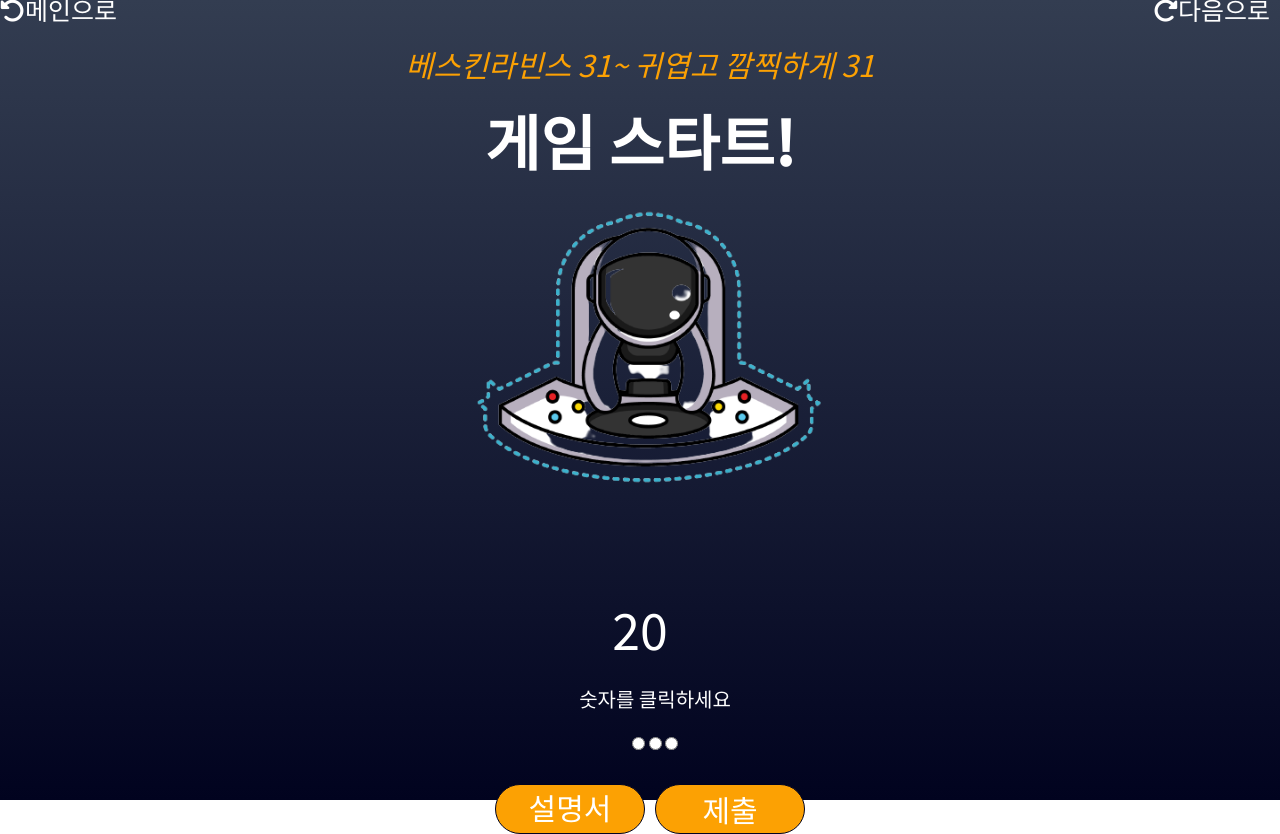
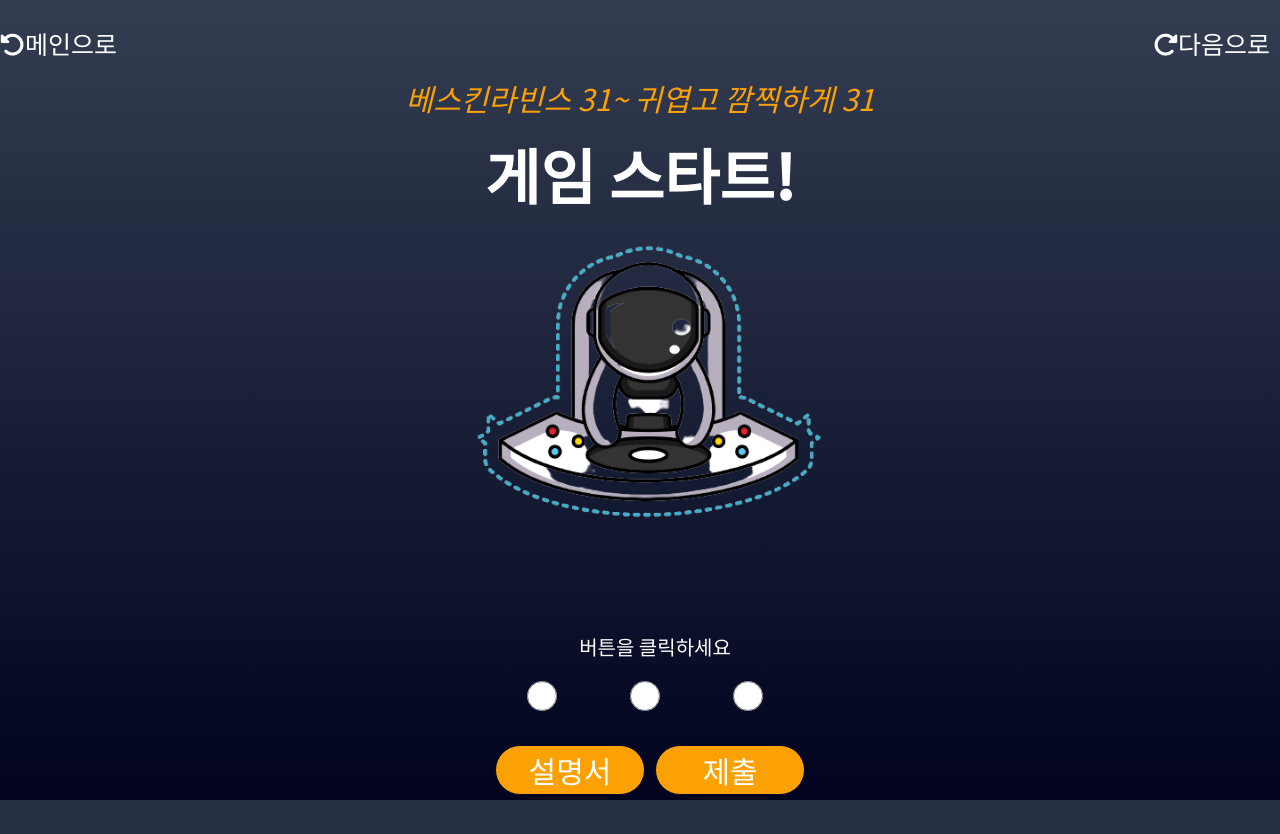
Before and after one commit to sixteamha/6toyProject, a Flask app: template templates/baskin/gamestart/start.html in a window 1280 px wide. After the commit the page ends 800 px from the top, so only its background shows below. Run offline with Flask 3, Linux system fonts and the light colour scheme; the template is opened without the code that fills it, so the values that code supplies are empty; some libraries are stand-ins or nearby versions; some web fonts are replaced.

Commit message:
6월 9일 게임 완료

```diff
--- a/templates/baskin/end/fail.css
+++ b/templates/baskin/end/fail.css
@@ -31,6 +31,12 @@
  text-align: center;
  align-items: center;
 }
+.failwrap>.fails>.fail>.failuser {
+ color: #fca903;
+ font-size:30px;
+ font-weight:600;
+ margin-top:10px;
+}
 
 .failwrap>.fails>.fail>p{font-size:20px;}
 .failwrap>.fails>.fail>h4 {
--- a/templates/baskin/end/fail.html
+++ b/templates/baskin/end/fail.html
@@ -15,7 +15,7 @@
         <div class="fail">
           <p>마지막 숫자를 입력하셨습니다.</p>
           <h4>다음 기회에 참여해주세요!</h4>
-          <div id="failuser"></div>
+          <div id="failuser"class="failuser"></div>
         </div>
         <div class="astro">
           <img src="fail.png" alt="" />
@@ -23,7 +23,7 @@
       </div>
 
       <div class="reset">
-        <button type="button">돌아가기</button>
+        <button type="button"onclick="main()">돌아가기</button>
       </div>
     </div>
     <script>
@@ -32,5 +32,6 @@
       let loser= params.get("loser")
       document.getElementById("failuser").innerHTML=loser
     </script>
+    <script src="../main/main.js"></script>
   </body>
 </html>
--- a/templates/baskin/gamestart/start.css
+++ b/templates/baskin/gamestart/start.css
@@ -20,14 +20,14 @@
     padding-top: 15px;
   }
 
-  .start-wrap>.mo-btn>a {
+  .start-wrap>.mo-btn>button {
     font-size: 25px;
     background: transparent;
     border: none;
     color: #ffffff;
     margin-right: 10px;
   }
- .start-wrap>.mo-btn>a i{font-size:25px;}
+ .start-wrap>.mo-btn>button i{font-size:25px;}
 
 
  /* 베스킨 라빈스 31 게임 스타트 글씨 */
@@ -48,17 +48,14 @@
 /* 베스킨 라빈스 31 게임 숫자 이미지 */
   .start-wrap>.number-choice{width:50%;height:50%;display:flex;flex-direction: column;align-items:center;justify-content: center;margin-left:30px;}
  .start-wrap>.number-choice>p{font-size:20px;color:#ffffff;margin-bottom:20px;}
- .start-wrap>.number-choice>.numbers{
- display:flex;}
-.start-wrap>.number-choice>.numbers input{width: 80px; height: 50px; margin-right: 20px; font-size: 30px;
-  text-align: center; border-radius: 5px; background: transparent; color: #ffffff; border: 1px solid #ffffff;}
+.start-wrap>.number-choice>.number-button input{width: 80px; height: 30px; margin-right: 20px;}
+input[type='radio'] {
+  accent-color: red;height:30px;
+}
 .start-wrap>.number-choice>.buttons{display:flex;text-align: center;}
-.start-wrap>.number-choice>.buttons>a{border: 1px solid #01031f; width: 150px; height: 50px;
-  font-size: 30px; border-radius: 30px; margin-top: 30px;background: #fca103; color: #ffffff;
+.start-wrap>.number-choice>.buttons>button{border: 1px solid #01031f; width: 150px; height: 50px;font-size: 30px; border-radius: 30px; margin-top: 30px;background: #fca103; color: #ffffff;
   font-weight: 500; margin-right: 10px;}
-.start-wrap>.number-choice>.buttons>a{
-  border:1px solid #01031f;width:150px;
-  height:50px;font-size:30px;border-radius:30px;margin-top:30px;background:#fca103;color:#ffffff;font-weight:500;margin-right:10px;}
+
 
 .start-wrap>.number-choice>.buttons>button {
   border: 1px solid #01031f;
@@ -74,6 +71,3 @@
 }
 
   .start-wrap>.number-choice>.mobile{display:none;}
-
-/* *****************숫자보이게 하기 위함********************* */
-.start-wrap>.last{color:#ffffff;font-size:50px;margin-bottom:20px;}
--- a/templates/baskin/gamestart/start.html
+++ b/templates/baskin/gamestart/start.html
@@ -16,12 +16,9 @@
   <body>
     <div class="start-wrap color-bg">
       <div class="mo-btn">
-        <a href="../main/main.html"
-          ><i class="fa-solid fa-rotate-left"></i>메인으로</a
-        >
-        <a href="../main/main.html"
-          ><i class="fa-solid fa-rotate-right"></i>다음으로</a
-        >
+        <button type="button" onclick="main()"
+          ><i class="fa-solid fa-rotate-left"></i>메인으로</button>
+        <button type="button" onclick="fail()"><i class="fa-solid fa-rotate-right"></i>다음으로</button>
       </div>
       <div class="start-name">
         <em>베스킨라빈스 31~ 귀엽고 깜찍하게 31</em>
@@ -30,17 +27,16 @@
       <div class="astro">
         <img src="gamestart-white-none.png" alt="" />
       </div>
-      <div class="last">20</div>
       <div class="number-choice">
         <p class="mobile">숫자를 입력하세요</p>
-        <p class="pc">숫자를 클릭하세요</p>
+        <p class="pc">버튼을 클릭하세요</p>
         <div class="number-button">
-          <input type="radio" value="1" name="count" id="count"></input>
-          <input type="radio" value="2" name="count" id="count"></input>
-          <input type="radio" value="3" name="count" id="count"></input>
+          <input type="radio" value="1" name="count" id="count">
+          <input type="radio" value="2" name="count" id="count">
+          <input type="radio" value="3" name="count" id="count">
         </div>
         <div class="buttons">
-          <a href="../exp/explanation.html">설명서</a>
+          <button type="button" onclick="explain()">설명서</button>
           <button type="submit" class="submit" onclick="countcheck()">
             제출
           </button>
@@ -100,10 +96,7 @@
         nextMember.turn=true
         console.log(members)
       }
-
-
-
-
     </script>
+    <script src="../main/main.js"></script>
   </body>
 </html>
--- a/templates/baskin/gamestart/start.js
+++ /dev/null
@@ -1,4 +0,0 @@
-let btn = document.querySelector(".submit");
-btn.addEventListener("click", function () {
-  alert("제출되었습니다");
-});
--- /dev/null
+++ b/templates/baskin/main/main.js
@@ -0,0 +1,15 @@
+function main() {
+  location.href = "../main/main.html";
+}
+function othergame() {
+  location.href = "/";
+}
+function explain() {
+  location.href = "../exp/explain.html";
+}
+function fail() {
+  location.href = "../end/fail.html";
+}
+function start() {
+  location.href = "../gamestart/start.html";
+}
--- a/templates/baskin/main/mainmedia.css
+++ b/templates/baskin/main/mainmedia.css
@@ -1,8 +1,10 @@
 @media screen and (max-width:550px){
+ body>.wrap{width:100%;}
+ .wrap>.baskin-main{width:100vw;height:100vh;}
 .baskin-main>h1{font-size:40px;}
 .baskin-main>.name>strong{font-size:40px;}
 .baskin-main>p{font-size:20px;margin-top:20px;}
-.baskin-main>.astro{transform:translateX(0)rotate(30deg) translateY(5px);}
+.baskin-main>.astro{width:100%;height:54%;transform:none;rotate:10deg;}
 .wrap>.buttons>button{width: 115px; height: 57px;font-size:20px;}
 .wrap>.buttons{margin-left:20px;}
 }
--- a/templates/baskin/main/style.css
+++ b/templates/baskin/main/style.css
@@ -4,14 +4,17 @@
  .color-bg {background: linear-gradient(to bottom, #333d51, #01031f);}
  body>.wrap{max-width: 1920px;height: 100vh;  margin: auto; display: flex;
   flex-direction: column; align-items: center; justify-content: center;}
-.wrap>.baskin-main{width:100%; height: 80%;
- display: flex; flex-direction: column;
- align-items: center; justify-content: center;}
+  body>.wrap>.other-game{color:#ffffff;font-size:20px;display:flex;margin-top:30px;align-items:center;}
+  body>.wrap>.other-game i {
+    color: #ffffff;
+    font-size: 20px;
+  }
+ .wrap>.baskin-main{width:100%; height:  85vh; display: flex; flex-direction: column; align-items: center ;justify-content: center;}
 .baskin-main>h1{height:10%;margin-top:10px;font-size:70px;color:#ffffff;}
 .baskin-main>.name>strong{color:#fca103;font-size:70px;}
 .baskin-main>p{color:#ffffff;margin-top:25px;font-size:30px;}
-.baskin-main>.astro{transform: translateX(20px) rotate(30deg) translateY(5px);}
-.baskin-main>.astro>img{width: 100%;height:100%;background:url(../baskin/main/Pngtree\ astronaut-1-none.png)no-repeat;background-size:cover}
+.baskin-main>.astro{width:36%;height:79%;transform: translateX(20px) rotate(30deg) translateY(-53px);}
+.baskin-main>.astro>img{width: 100%;height:100%;}
 .animate__animated.animate__bounce {
  --animate-duration: 700ms;
   --animate-delay: 2s
```
Also changed, not shown: templates/baskin/exp/explain.html (renamed from templates/baskin/exp/explanation.html, +12 -4 lines), templates/baskin/exp/expmedia.css (+10 -6 lines), templates/baskin/firstplayer/firstplayer.html (+2 -11 lines), templates/baskin/main/main.html (+5 -2 lines), templates/baskin/main/index.js (deleted).
